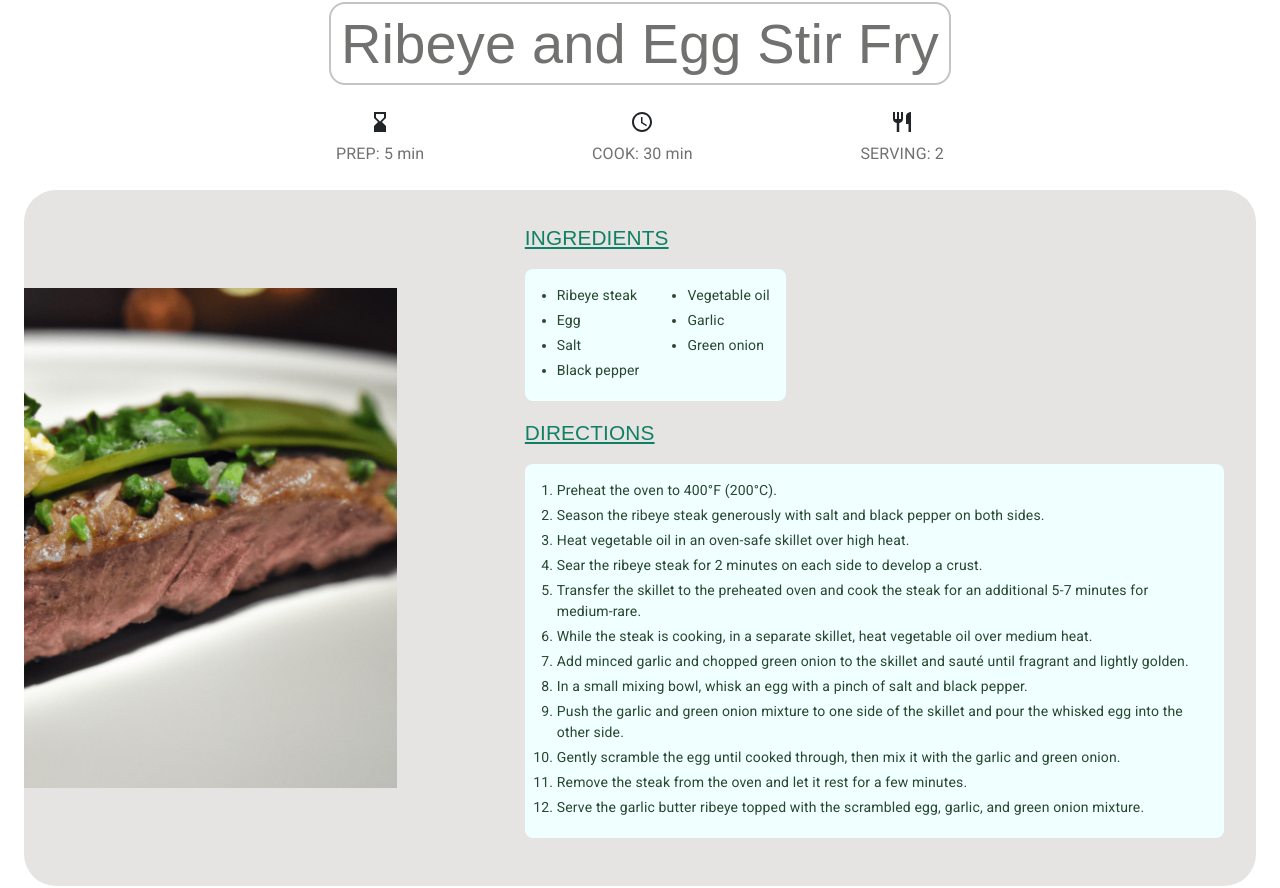
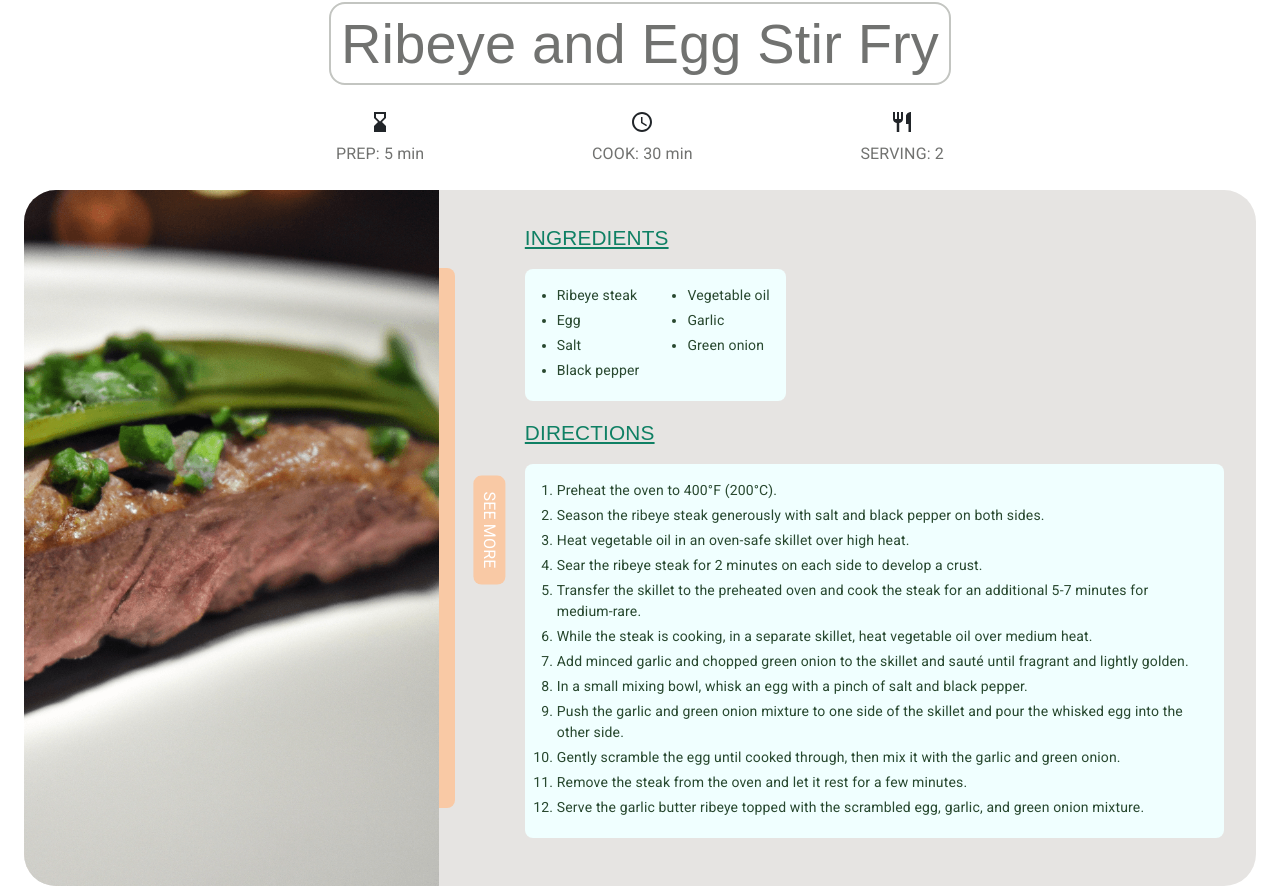
Before and after one commit to cleecoloma/cookbot-ai-app, a React (Vite) app: page / in a window 1280 px wide. Shown: the part 895-1783 px from the top of the page. Built offline with nearby package versions, Linux system fonts and the light colour scheme; no server answers; a web font is replaced by a local one.

Commit message:
added tab to recipe image for user to see more

```diff
--- a/src/components/RecipeBook.jsx
+++ b/src/components/RecipeBook.jsx
@@ -55,11 +55,14 @@ function RecipeBook() {
                 </div>
               </div>
               <div className='recipe-container'>
-                <img
-                  className='recipe-image'
-                  src={recipe.image}
-                  alt={recipe.title}
-                />
+                <div className='recipe-image-div'>
+                  <img
+                    className='recipe-image'
+                    src={recipe.image}
+                    alt={recipe.title}
+                  />
+                  <p className='recipe-image-see-more'>SEE MORE</p>
+                </div>
 
                 <div className='recipe-text'>
                   <div className='ingredients'>
--- a/src/styles/RecipeBook.css
+++ b/src/styles/RecipeBook.css
@@ -50,18 +50,35 @@
   min-height: 650px;
 }
 
-.recipe-image {
+.recipe-image-div {
+  display: flex;
+  align-items: center;
+  position: absolute;
+  transition: transform 0.3s ease-in-out;
   width: 60%;
-  height: 500px;
-  object-fit: contain;
-  transition: transform 0.3s ease-in-out;
-  position: absolute;
-  right: 60%;
-  z-index: 1;
+  height: 540px;
+  right: 65%;
+  border-radius: 0.5rem;
+  background-color: #f9c9a5;
 }
 
-.recipe-image:hover {
-  transform: translateX(35%);
+.recipe-image {
+  padding: 1rem;
+}
+
+.recipe-image-see-more {
+  transform: rotate(90deg);
+  color: white;
+  text-wrap: nowrap;
+  position: absolute;
+  right: -12%;
+  background-color: #f9c9a5;
+  padding: 0.25rem 1rem;
+  border-radius: 0.5rem;
+}
+
+.recipe-image-div:hover {
+  transform: translateX(45%);
 }
 
 .recipe-text {
```
